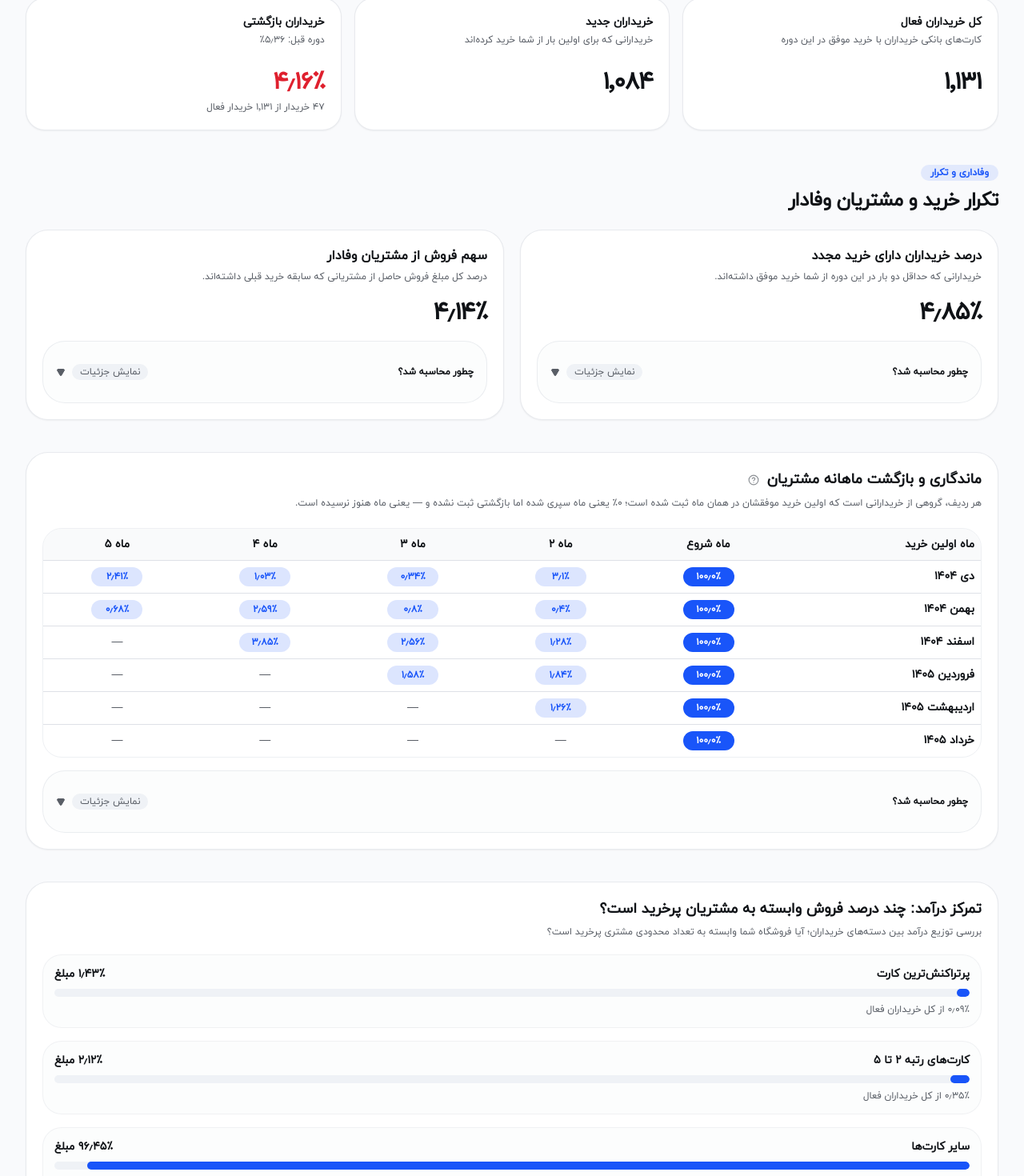
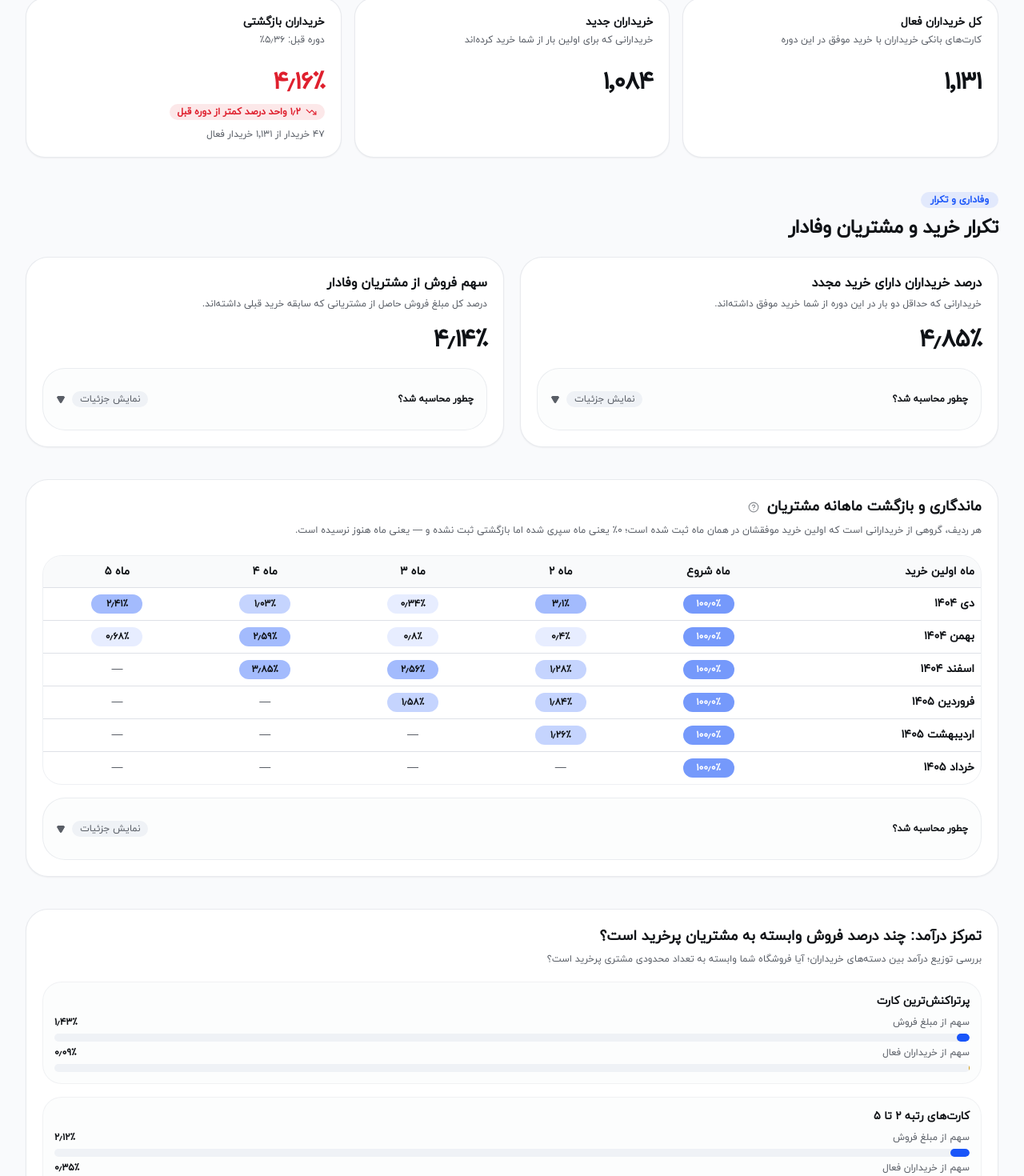
Before and after one commit to Pezhm4n/challenge-1-zarinpal, a Next.js app: page /customers in a window 1280 px wide. Shown: the part 1110-2580 px from the top of the page at 80% size. Built offline with nearby package versions, Linux system fonts and the light colour scheme.

Commit message:
feat(customers): sequential cohort scale (neutral 0%), returning-share delta chip vs comparison period, dual-bar concentration view

```diff
--- a/src/features/customer-growth/customer-growth-page.tsx
+++ b/src/features/customer-growth/customer-growth-page.tsx
@@ -2,6 +2,8 @@ import {
   AlertCircleIcon,
   ShieldCheckIcon,
   TargetIcon,
+  TrendingDownIcon,
+  TrendingUpIcon,
   UsersRoundIcon,
 } from "lucide-react"
 
@@ -73,20 +75,23 @@ function statusVariant(status: InsightSummary["status"]) {
   return "outline" as const
 }
 
+/** Sequential primary scale: stronger retention = deeper tint. 0% stays
+ * neutral (a passed month without return), never red — red is reserved for
+ * destructive meaning. */
 function cohortTone(value: number) {
   if (value === 0) {
-    return "bg-destructive/10 text-destructive font-semibold"
+    return "bg-muted/60 text-muted-foreground font-semibold"
   }
-  if (value >= 60) {
-    return "bg-primary text-primary-foreground font-bold"
+  if (value >= 4) {
+    return "bg-primary/60 text-primary-foreground font-bold"
   }
-  if (value >= 30) {
-    return "bg-primary/60 text-primary-foreground font-semibold"
+  if (value >= 2) {
+    return "bg-primary/40 text-foreground font-semibold"
   }
-  if (value > 0) {
-    return "bg-primary/15 text-primary font-semibold"
+  if (value >= 1) {
+    return "bg-primary/25 text-foreground font-semibold"
   }
-  return "bg-muted text-muted-foreground"
+  return "bg-primary/10 text-foreground font-semibold"
 }
 
 function periodLabel(periodIndex: number) {
@@ -202,8 +207,8 @@ function CohortSection({
                       </dt>
                       <dd
                         className={cn(
-                          "mt-1 font-bold tabular-nums text-foreground",
-                          cell?.retentionPct === 0 && "text-destructive",
+                          "mt-1 font-bold tabular-nums",
+                          cell?.retentionPct === 0 ? "text-muted-foreground" : "text-foreground",
                         )}
                       >
                         {cell ? `${faPercent.format(cell.retentionPct)}٪` : "—"}
@@ -418,7 +423,24 @@ export function CustomerGrowthPage({
                   ? "—"
                   : `${faPercent.format(payload.returningSharePct)}٪`}
               </p>
-              <p className="mt-1 text-xs text-muted-foreground">
+              {hasReturningBaseline ? (
+                <span
+                  className={cn(
+                    "mt-2 inline-flex max-w-full flex-wrap items-center gap-x-1.5 gap-y-0.5 rounded-full px-2.5 py-0.5 text-xs font-semibold",
+                    returningDropped && "bg-destructive/10 text-destructive",
+                    returningImproved && "bg-success/10 text-success-foreground",
+                    !returningDropped && !returningImproved && "bg-muted text-muted-foreground",
+                  )}
+                >
+                  {returningImproved ? (
+                    <TrendingUpIcon aria-hidden="true" className="size-3.5 shrink-0" />
+                  ) : returningDropped ? (
+                    <TrendingDownIcon aria-hidden="true" className="size-3.5 shrink-0" />
+                  ) : null}
+                  {faPercent.format(Math.abs((payload.returningSharePct as number) - (comparisonShare as number)))} واحد درصد {returningImproved ? "بیشتر" : returningDropped ? "کمتر" : ""} از دوره قبل
+                </span>
+              ) : null}
+              <p className="mt-1.5 text-xs text-muted-foreground">
                 {faInteger.format(payload.returningCards)} خریدار از {faInteger.format(payload.activeCards)} خریدار فعال
               </p>
             </CardContent>
@@ -488,14 +510,18 @@ export function CustomerGrowthPage({
           {payload.concentration.length > 0 ? (
             payload.concentration.map((bucket) => (
               <div className="flex flex-col gap-2 rounded-xl border border-border/40 bg-muted/20 p-3.5" key={bucket.bucket}>
-                <div className="flex items-center justify-between gap-3 text-sm">
-                  <span className="font-semibold text-foreground">{bucketLabels[bucket.bucket] ?? bucket.bucket}</span>
+                <div className="text-sm font-semibold text-foreground">
+                  {bucketLabels[bucket.bucket] ?? bucket.bucket}
+                </div>
+                <div className="grid gap-1.5">
+                  <div className="flex items-center justify-between gap-3 text-xs">
+                    <span className="text-muted-foreground">سهم از مبلغ فروش</span>
                     <span className="tabular-nums font-bold text-foreground">
-                    {faPercent.format(bucket.revenueSharePct)}٪ مبلغ
+                      {faPercent.format(bucket.revenueSharePct)}٪
                     </span>
                   </div>
                   <div
-                  aria-label={`${bucketLabels[bucket.bucket] ?? bucket.bucket}: ${faPercent.format(bucket.revenueSharePct)} درصد مبلغ`}
+                    aria-label={`${bucketLabels[bucket.bucket] ?? bucket.bucket}: ${faPercent.format(bucket.revenueSharePct)} درصد از مبلغ فروش`}
                     className="h-2.5 overflow-hidden rounded-full bg-muted"
                     role="img"
                   >
@@ -504,9 +530,23 @@ export function CustomerGrowthPage({
                       style={{ width: `${Math.min(bucket.revenueSharePct, 100)}%` }}
                     />
                   </div>
-                <p className="text-xs text-muted-foreground">
-                  {faPercent.format(bucket.customerSharePct)}٪ از کل خریداران فعال
-                </p>
+                  <div className="flex items-center justify-between gap-3 text-xs">
+                    <span className="text-muted-foreground">سهم از خریداران فعال</span>
+                    <span className="tabular-nums font-semibold text-foreground">
+                      {faPercent.format(bucket.customerSharePct)}٪
+                    </span>
+                  </div>
+                  <div
+                    aria-label={`${bucketLabels[bucket.bucket] ?? bucket.bucket}: ${faPercent.format(bucket.customerSharePct)} درصد از خریداران فعال`}
+                    className="h-2.5 overflow-hidden rounded-full bg-muted"
+                    role="img"
+                  >
+                    <div
+                      className="h-full rounded-full bg-chart-4 transition-all duration-500"
+                      style={{ width: `${Math.min(bucket.customerSharePct, 100)}%` }}
+                    />
+                  </div>
+                </div>
               </div>
             ))
           ) : (
```
Lines whose indentation alone changed are shown as unchanged.
